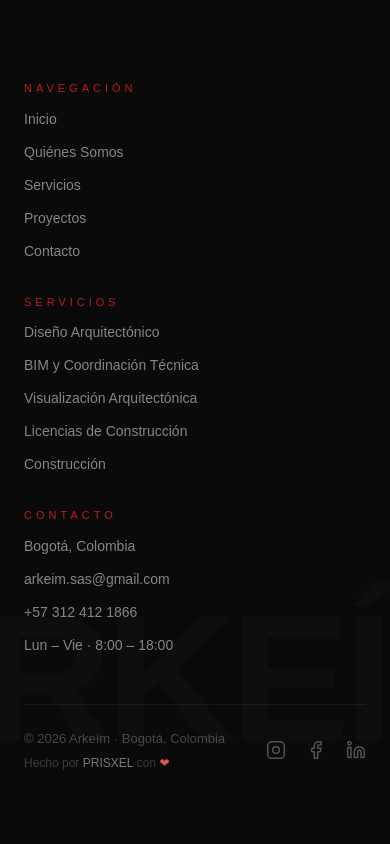
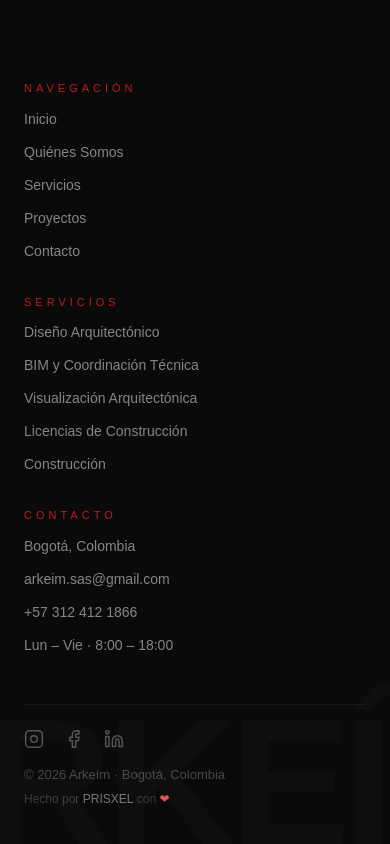
Before and after one commit to disenoprisxel/arkeim01, a React (Vite) app: page / in a window 390 px wide. Shown: the part 10718-11562 px from the top of the page. Before the commit the page ends 11522 px from the top, so only its background shows below. Built offline with nearby package versions, Linux system fonts and the light colour scheme.

Commit message:
Fix social icons on mobile: move above copyright, add padding to clear WhatsApp button

```diff
--- a/src/components/Footer.jsx
+++ b/src/components/Footer.jsx
@@ -183,6 +183,7 @@ export default function Footer() {
             flexWrap: 'wrap',
             gap: 12,
           }}
+          className="footer-bottom"
         >
           <div style={{ display: 'flex', flexDirection: 'column', gap: 6 }}>
             <span style={{ fontFamily: 'DM Sans, sans-serif', fontSize: 13, color: 'rgba(255,255,255,0.25)' }}>
@@ -263,8 +264,9 @@ export default function Footer() {
 
       <style>{`
         @media (max-width: 768px) {
-          .footer-inner { padding: 40px 24px 32px !important; }
+          .footer-inner { padding: 40px 24px 100px !important; }
           .footer-top { flex-direction: column !important; gap: 32px !important; }
+          .footer-bottom { flex-direction: column-reverse !important; align-items: flex-start !important; gap: 16px !important; }
         }
       `}</style>
     </footer>
```
